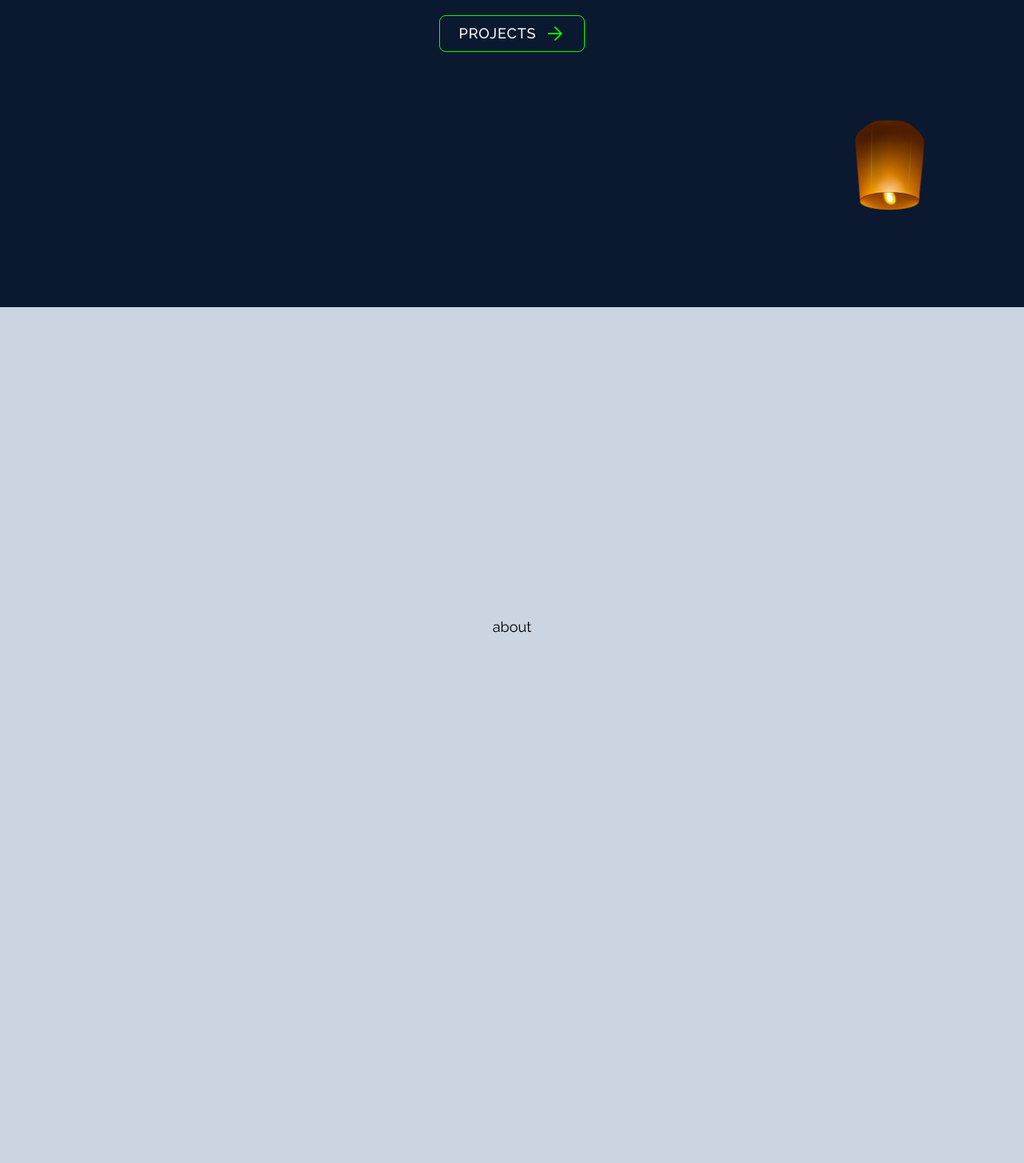
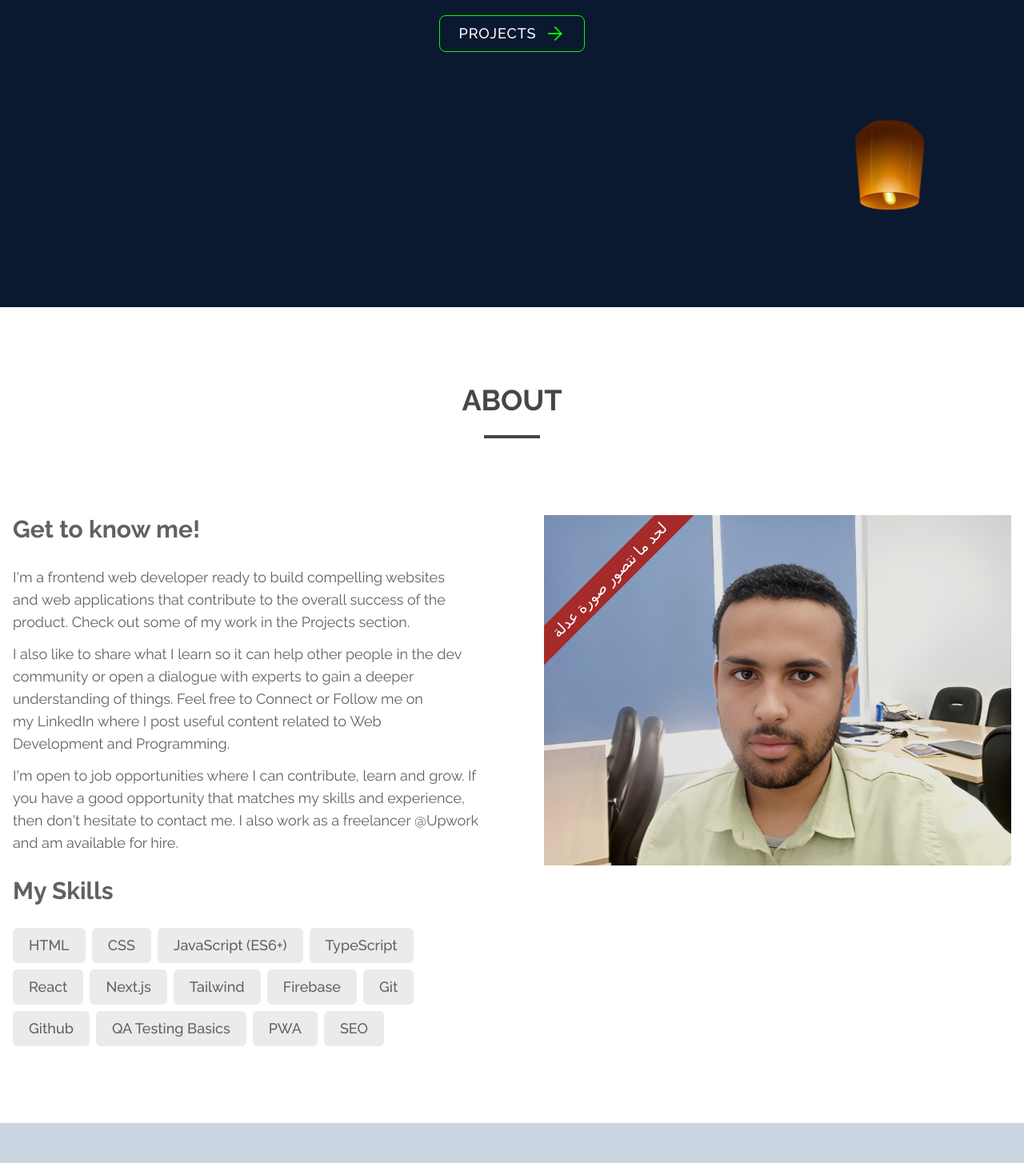
Before and after one commit to mohamedtsx/Nextfolio, a Next.js app: page / in a window 1280 px wide. Shown: the part 416-1870 px from the top of the page at 80% size. Built offline with nearby package versions, Linux system fonts and the light colour scheme.

Commit message:
end about section

```diff
--- /dev/null
+++ b/components/about/about.component.tsx
@@ -0,0 +1,59 @@
+import Image from "next/image";
+import MyPhoto from "../../static/me-fix.png"
+import Title from "../title/title.component";
+import data from "../../data/data.json";
+
+
+const About = () => {
+
+    const { skills } = data;
+
+
+    return(
+        <section id="about">
+            <div className="container h-full max-w-7xl px-4  flex flex-col items-stretch">
+                <Title>about</Title>
+                <div className="h-full flex flex-col md:flex-row  lg:gap-20 gap-5">
+                    <div className=" w-full">
+                        <div>
+                            <h3 className="text-3xl font-bold mb-7" >Get to know me!</h3>
+                            <div>
+                                <p className="mb-3">
+                                    I'm a frontend web developer ready to build compelling websites and web applications that contribute to the overall success of the product. Check out some of my work in the Projects section.
+                                </p>
+                                <p className="mb-3">
+                                    I also like to share what I learn so it can help other people in the dev community or open a dialogue with experts to gain a deeper understanding of things. Feel free to Connect or Follow me on my LinkedIn where I post useful content related to Web Development and Programming.
+                                </p>
+                                <p className="mb-3">
+                                    I'm open to job opportunities where I can contribute, learn and grow. If you have a good opportunity that matches my skills and experience, then don't hesitate to contact me. I also work as a freelancer &#64;Upwork and am available for hire.
+                                </p>
+                            </div>
+                            <div>
+                                <h3 className="text-3xl font-bold my-7" >My Skills</h3>
+                                <div className="flex flex-wrap gap-2">
+                                    {skills.map(el =>
+                                        <div className=" bg-graybg font-medium py-2 px-5 rounded-md">
+                                            {el}
+                                        </div>
+                                    )}
+                                </div>
+                            </div>
+                        </div>
+                    </div>
+                    <div className="w-full">
+                        <div className="relative image-fun">
+                            <Image
+                                src={MyPhoto}
+                                alt="mohamed-photo"
+                                className="filter brightness-90"
+                            />
+                        </div>
+                        {/* something here */}
+                    </div>
+                </div>
+            </div>
+        </section>
+    )
+}
+
+export default About;
--- a/components/header/header.component.tsx
+++ b/components/header/header.component.tsx
@@ -25,7 +25,7 @@ const Header = () => {
 
     return(
         <header className={`${scrollToDown ? 'sm:-translate-y-16': ''} transition bg-darkblue-0 select-none sm:fixed h-16 w-full z-50`}>
-            <div className="container max-w-7xl m-auto flex justify-between items-center h-full px-4  text-white">
+            <div className="container h-full max-w-7xl px-4 flex justify-between items-center  text-white">
                 <a href="/" className="text-xl tracking-wider flex justify-center items-center gap-1 pr-4 capitalize whitespace-nowrap">
                     <Image
                         src={Logo}
--- a/components/hero/hero.component.tsx
+++ b/components/hero/hero.component.tsx
@@ -7,9 +7,10 @@ import Link from "next/link";
 const Hero = () => {
 
     return(
-        <section id="home" className="hero flex justify-center items-center h-screen bg-darkblue-0 text-white">
+        <section id="home" className="hero bg-darkblue-0 text-white h-screen">
+            <div className="container h-full flex flex-col justify-center items-center">
                 <div className="flex justify-center flex-col items-center">
-                <h1 className="text-center text-2xl lg:text-[42px] lg:leading-[48px] mb-5">
+                    <h1 className="text-center text-2xl sm:text-3xl md:text-4xl lg:text-[42px] lg:leading-[48px] mb-5 text-white">
                         Hello, I'm <span className="text-gold font-medium">Mohamed Khalid.</span>
                         <br/>
                         I'm a front-end web developer
@@ -36,6 +37,8 @@ const Hero = () => {
                     className="hidden sm:inline-block absolute bottom-12 right-12 animate-light select-none"
                     draggable="false"
                 />
+
+            </div>
         </section>
     )
 }
--- a/components/title/title.component.tsx
+++ b/components/title/title.component.tsx
@@ -6,9 +6,12 @@ type TitleProps = {
 const Title = ({ children }: TitleProps) => {
 
     return(
-        <h1>
-            {children}
-        </h1>
+        <div className="w-full flex flex-col justify-center items-center">
+            <h1 className="text-gray-title uppercase text-4xl font-bold">
+                {children}
+            </h1>
+            <span className="bg-gray-title h-1 lg:w-[70px] w-16 mt-6 mb-24 "/>
+        </div>
     )
 }
 
--- /dev/null
+++ b/data/data.json
@@ -0,0 +1,18 @@
+{
+    "project": [],
+    "skills": [
+        "HTML",
+        "CSS",
+        "JavaScript (ES6+)",
+        "TypeScript",
+        "React",
+        "Next.js",
+        "Tailwind",
+        "Firebase",
+        "Git",
+        "Github",
+        "QA Testing Basics",
+        "PWA",
+        "SEO"
+    ]
+}
--- a/pages/index.tsx
+++ b/pages/index.tsx
@@ -1,15 +1,21 @@
 import Hero from "@/components/hero/hero.component"
+import About from "@/components/about/about.component"
+
 
 
 export default function Home() {
   return (
     <>
       <Hero />
+      <About />
       {
-        ['about', 'projects', 'contact'].map(el => {
+        ['projects', 'contact'].map(el => {
           return(
-            <section key={el} id={el} className="flex justify-center items-center text-lg h-screen bg-slate-300">
-              <h1>{el}</h1>
+
+            <section key={el} id={el} className="bg-slate-300">
+              <div className="container">
+                <h1>{el}</h1>
+              </div>
             </section>
           )
         })
--- a/styles/globals.css
+++ b/styles/globals.css
@@ -1,4 +1,4 @@
-@import url('https://fonts.googleapis.com/css2?family=Raleway:wght@400;500&display=swap');
+@import url('https://fonts.googleapis.com/css2?family=Raleway:wght@400;500;700&display=swap');
 
 @tailwind base;
 @tailwind components;
@@ -7,10 +7,15 @@
 @layer base {
   html {
       scroll-behavior: smooth !important;
+
   }
   body {
       font-family: 'Raleway', sans-serif;
   }
+  section {
+    @apply text-lg min-h-screen py-24 text-gray-text
+  }
+
 
   nav a,
   menu a {
@@ -45,4 +50,23 @@
   .hero-button:hover img {
     rotate: 90deg;
   }
+
+
+  /* for fun */
+  .image-fun {
+    position: relative;
+    overflow: hidden;
+  }
+  .image-fun::after {
+    content: "لحد ما نتصور صورة عدلة";
+    position: absolute;
+    font-size: 32px;
+    color: white;
+    background-color: brown;
+    padding: 15px 60px;
+    top: 52px;
+    left: -140px;
+    transform: rotate(-45deg) scale(60%);
+
+  }
 }
--- a/tailwind.config.js
+++ b/tailwind.config.js
@@ -6,6 +6,9 @@ module.exports = {
     './app/**/*.{js,ts,jsx,tsx,mdx}',
   ],
   theme: {
+    container: {
+      center: true
+    },
     extend: {
       width: {
         "min-75vw-400": "min(75vw, 400px)"
@@ -43,8 +46,12 @@ module.exports = {
         },
         gold: "#FFD100",
         green: "#00FF00",
-        graytext: "#616161",
-        graytitle: "#444649"
+        graybg: "rgba(153, 153, 153, 0.2)",
+        gray: {
+          title: "#444649",
+          text: "#616161",
+          light: "#f5f5f5"
+        }
       }
     }
   },
```
Also changed, not shown: static/me-fix.png (added). Lines whose indentation alone changed are shown as unchanged.
